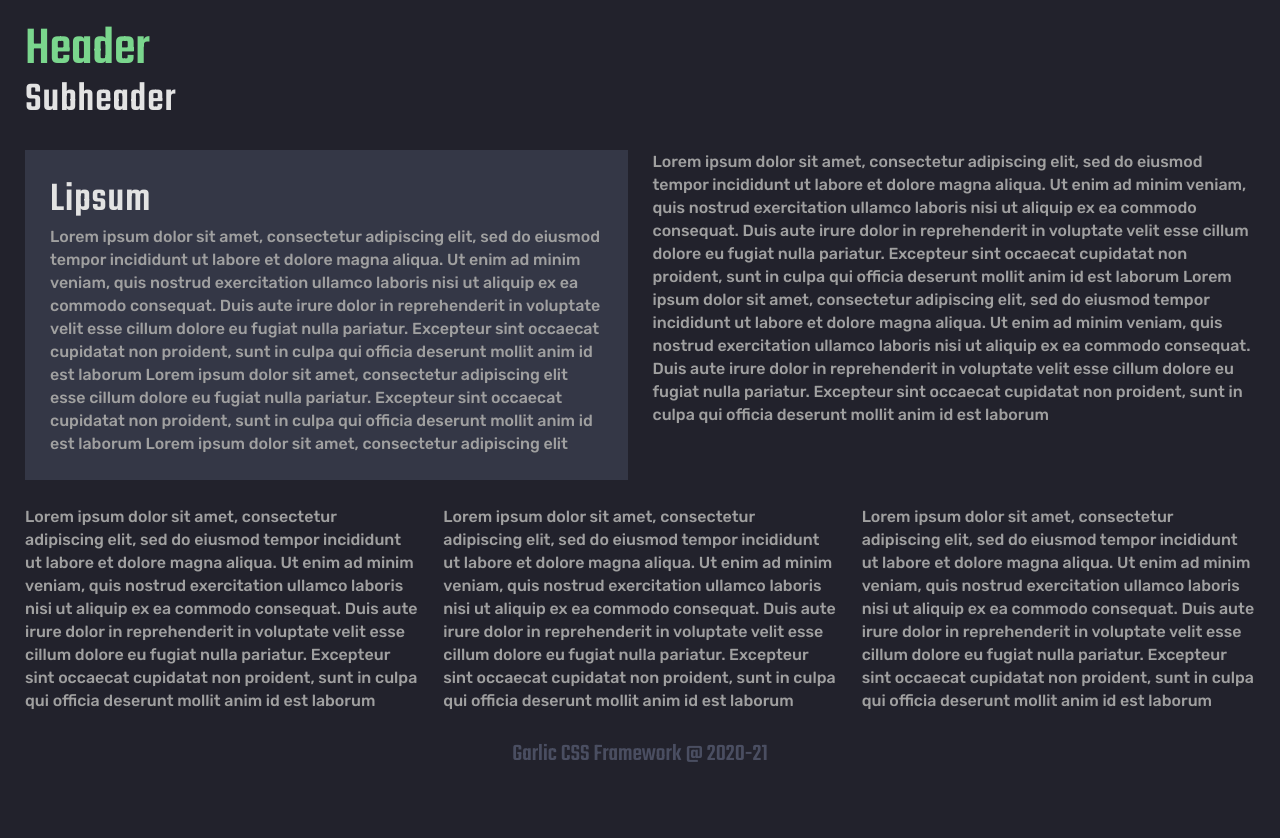
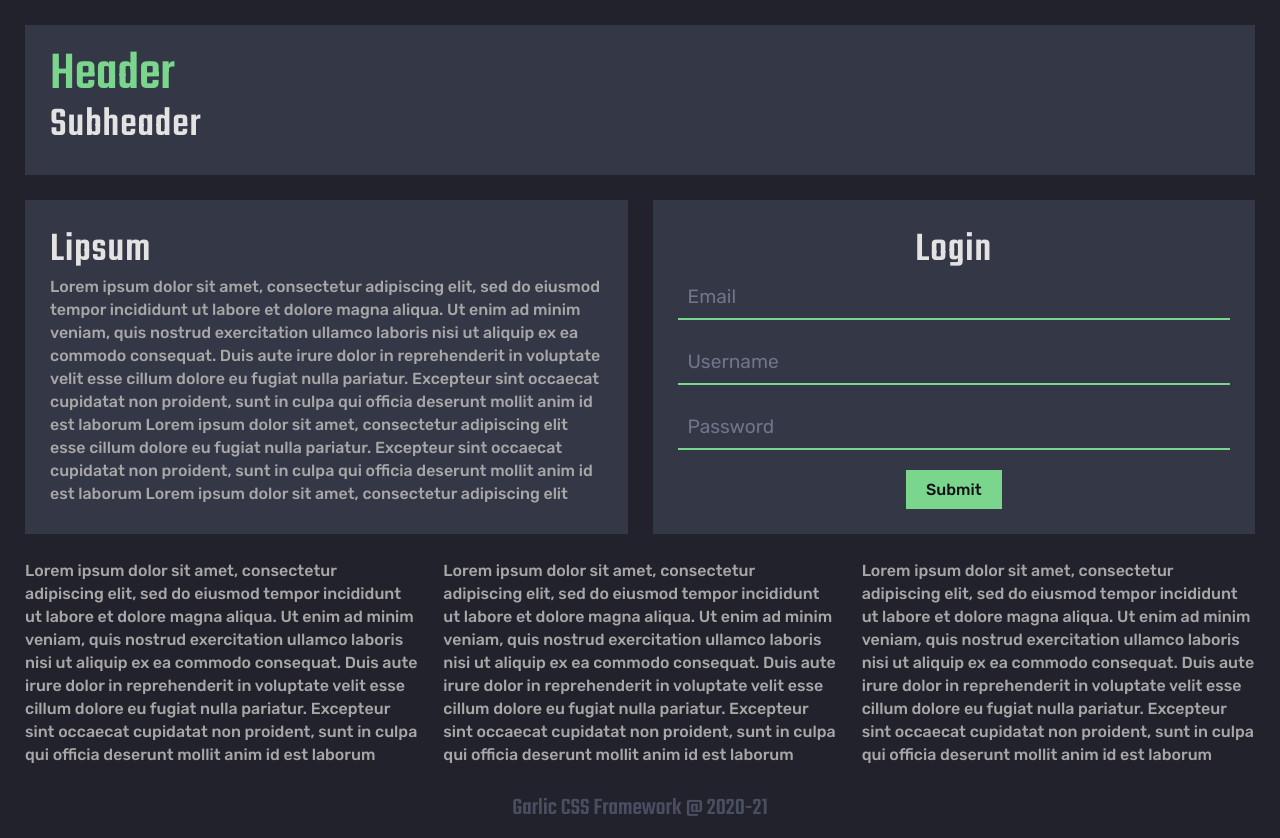
Before and after one commit to ethanzs/garlic, a React (Create React App) app: page / in a window 1280 px wide. Before the commit the page ends 800 px from the top, so only its background shows below. Built offline with nearby package versions, Linux system fonts and the light colour scheme.

Commit message:
version 1.2

```diff
--- a/src/App.js
+++ b/src/App.js
@@ -4,8 +4,10 @@ function App() {
   return (
     <div className="App">
       <div className="container">
-        <h1 className="header">Header</h1>
-        <h1 className="subheader">Subheader</h1>
+        <div className="col-container">
+          <h1 className="header">Header</h1>
+          <h1 className="subheader">Subheader</h1>
+        </div>
       </div>
       <div className="row">
         <div className="six col">
@@ -28,22 +30,19 @@ function App() {
           </div>
         </div>
         <div className="six col">
-          <p className="paragraph">
-            Lorem ipsum dolor sit amet, consectetur adipiscing elit, sed do
-            eiusmod tempor incididunt ut labore et dolore magna aliqua. Ut enim
-            ad minim veniam, quis nostrud exercitation ullamco laboris nisi ut
-            aliquip ex ea commodo consequat. Duis aute irure dolor in
-            reprehenderit in voluptate velit esse cillum dolore eu fugiat nulla
-            pariatur. Excepteur sint occaecat cupidatat non proident, sunt in
-            culpa qui officia deserunt mollit anim id est laborum Lorem ipsum
-            dolor sit amet, consectetur adipiscing elit, sed do eiusmod tempor
-            incididunt ut labore et dolore magna aliqua. Ut enim ad minim
-            veniam, quis nostrud exercitation ullamco laboris nisi ut aliquip ex
-            ea commodo consequat. Duis aute irure dolor in reprehenderit in
-            voluptate velit esse cillum dolore eu fugiat nulla pariatur.
-            Excepteur sint occaecat cupidatat non proident, sunt in culpa qui
-            officia deserunt mollit anim id est laborum
-          </p>
+          <form className="form">
+            <h1 className="subheader">Login</h1>
+            <input className="form" type="text" placeholder="Email"></input>
+            <input className="form" type="text" placeholder="Username"></input>
+            <input
+              className="form"
+              type="password"
+              placeholder="Password"
+            ></input>
+            <button className="form" type="submit">
+              Submit
+            </button>
+          </form>
         </div>
         <div className="four col">
           <p className="paragraph">
--- a/src/scss/garlic.scss
+++ b/src/scss/garlic.scss
@@ -1,5 +1,5 @@
 /* Garlic CSS Framework
- * Version 1.1
+ * Version 1.2
  * Author: Ethan Z. Seligman
  *
 
@@ -16,7 +16,7 @@ $lightBg: #e3e3e3;
 $darkBlue: #111116;
 $lightBlue: #343746;
 $lightGray: #e3e3e3;
-$medGray: #a0a0a0;
+$medGray: #a7a7a7;
 $medBlue: #4a4e61;
 
 /* Formatting Variables */
@@ -42,6 +42,15 @@ body {
   background: $darkBg;
   padding-top: $padding / 2;
   box-sizing: border-box;
+}
+
+::-moz-selection {
+  background: #a4ffb6;
+  color: #fff;
+}
+::selection {
+  background: #a4ffb6;
+  color: #fff;
 }
 
 /* Containers */
@@ -265,6 +274,68 @@ div.col.twelve {
   }
 }
 
+/* Form */
+form.form {
+  width: 100%;
+  box-sizing: border-box;
+  padding: $padding;
+  background: $lightBlue;
+  display: flex;
+  flex-wrap: wrap;
+  justify-content: center;
+}
+
+input[type="text"].form,
+input[type="email"].form,
+input[type="password"] {
+  border: none;
+  border-bottom: 2px solid $green;
+  background: none;
+  font-size: 1.2em;
+  width: 100%;
+  outline: none;
+  box-sizing: border-box;
+  color: #fff;
+  font-family: $fontsPara;
+  padding: 10px 10px;
+  font-weight: 200;
+  transition: background 0.15s ease, color 0.15s ease;
+  margin-bottom: 20px;
+  background: $lightBlue;
+}
+
+input[type="text"].form:focus,
+input[type="email"].form:focus,
+input[type="password"]:focus {
+  background: $medBlue;
+  color: $green;
+}
+
+button.form {
+  border: none;
+  font-family: $fontsPara;
+  padding: 10px 20px;
+  font-size: 1em;
+  background: $green;
+  color: $darkBlue;
+  font-weight: 500;
+  cursor: pointer;
+  outline: none;
+}
+
+button.form:hover {
+  background: #fff;
+}
+
+button.form:active {
+  background: $green;
+}
+
+::placeholder {
+  color: #71748a;
+  font-weight: 400;
+}
+
 /* Footer */
 div.footer {
   width: 100%;
```
Also changed, not shown: src/scss/docs.txt.
